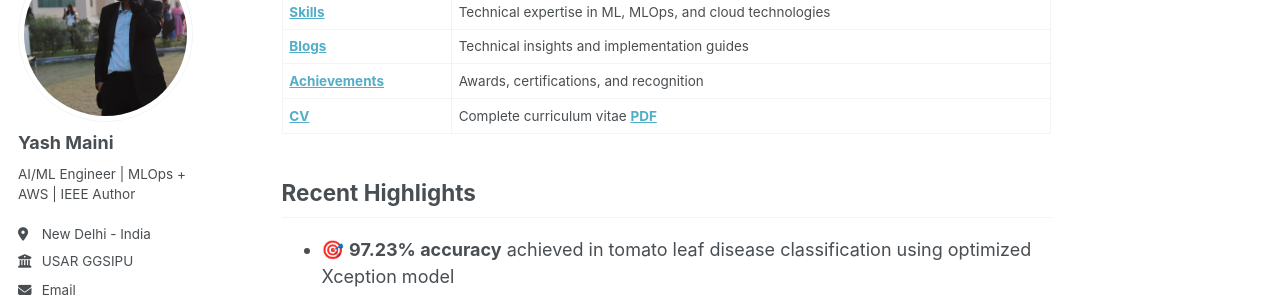
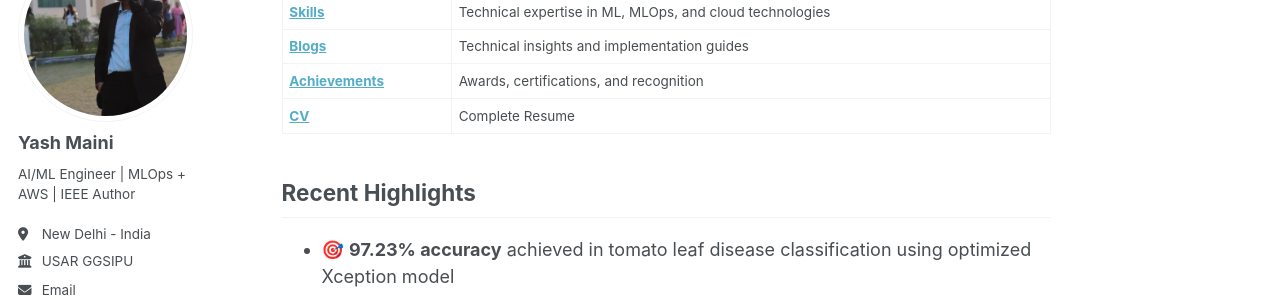
Before and after one commit to Yashmaini30/Yashmaini30.github.io, a Jekyll site: the page built from _pages/about.md, in a window 1280 px wide and 900 px high, scrolled down 888 px. Shown: the part 152-452 px from the top of the window. Built offline with Jekyll 4.4.1, drawn with Linux system fonts in a browser that asks for light colours; some web fonts are replaced; a script that is not in the unit is left out.

Commit message:
router error solved

```diff
--- a/_pages/about.md
+++ b/_pages/about.md
@@ -41,9 +41,9 @@
 | **[Publications](/publications/)** | 2× IEEE research papers and conference contributions |
 | **[Experience](/experience/)** | Academic projects and internship experiences |
 | **[Skills](/skills/)** | Technical expertise in ML, MLOps, and cloud technologies |
-| **[Blogs](/blog/)** | Technical insights and implementation guides |
+| **[Blogs](/blogs/)** | Technical insights and implementation guides |
 | **[Achievements](/achievements/)** | Awards, certifications, and recognition |
-| **[CV](/cv/)** | Complete curriculum vitae **[PDF](/cv/resume.pdf)** |
+| **[CV](/cv/)** | Complete Resume |
 
 ## Recent Highlights
 
```
